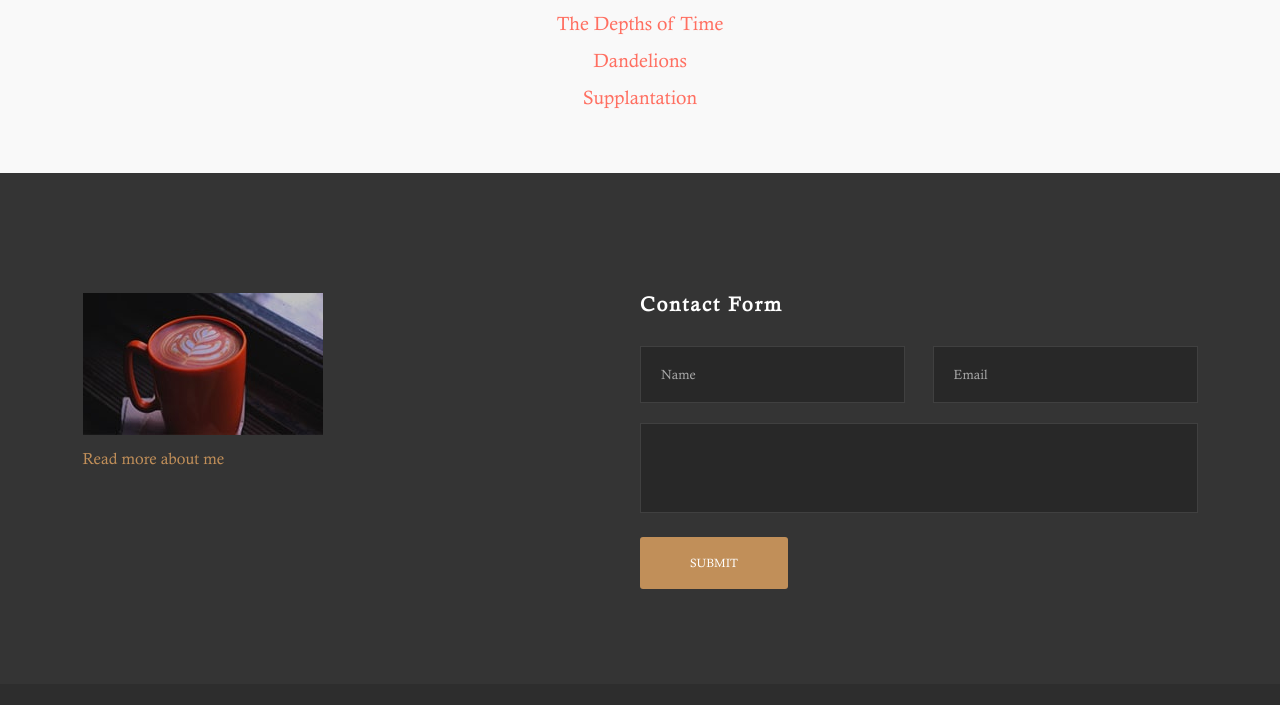
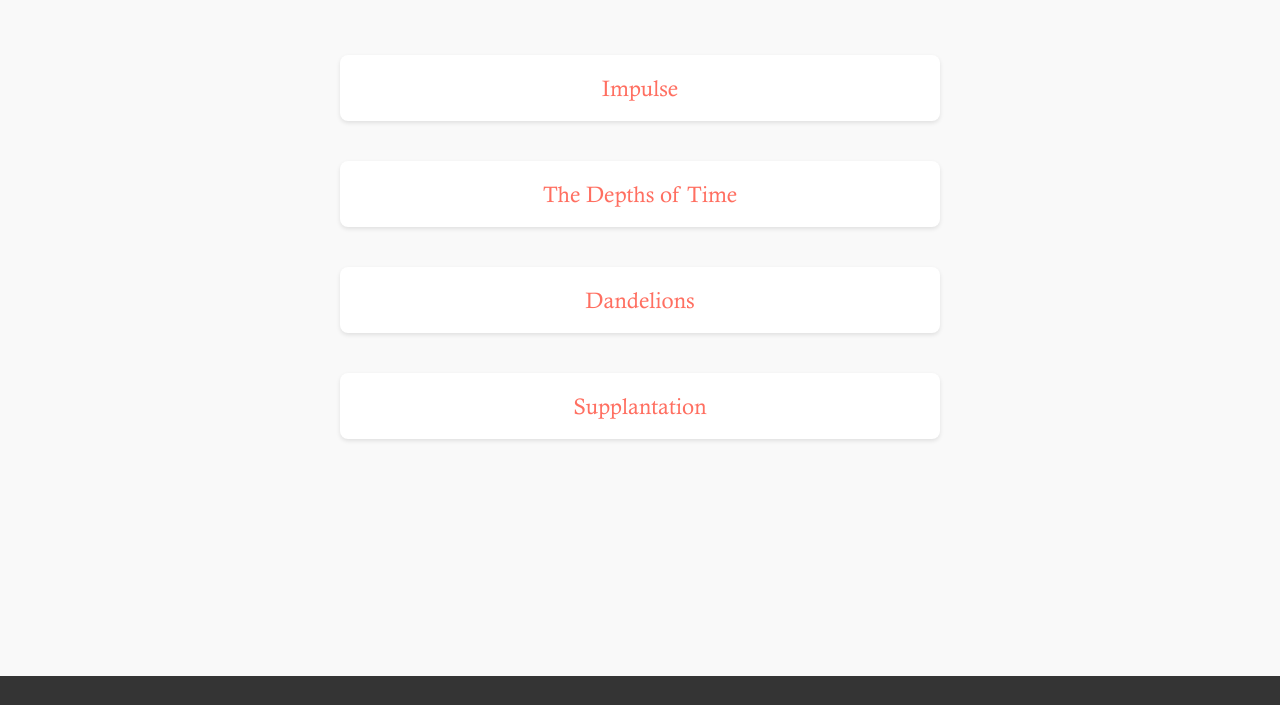
Before and after one commit to sinisijacob/sinisijacob.github.io, a plain HTML site: page short-stories.html in a window 1280 px wide. Shown: the part 264-969 px from the top of the page. Drawn offline with Linux system fonts and the light colour scheme.

Commit message:
Better styling for short stories list

```diff
--- a/css/style.css
+++ b/css/style.css
@@ -825,9 +825,10 @@
       /* Short Stories Section */
 .fh5co-short-stories {
   background-color: #f9f9f9; /* Light background to match the site's theme */
-  padding: 50px 20px;
+  padding: 100px 20px; /* Increased padding to make the section taller */
   text-align: center;
   margin-top: 100px; /* Add spacing to position it just below the navigation */
+  min-height: 80vh; /* Ensure the section takes up most of the viewport height */
 }
 
 .fh5co-short-stories .site-container {
@@ -838,7 +839,7 @@
 .fh5co-short-stories h2.universal-h2 {
   font-size: 2.5rem;
   color: #333;
-  margin-bottom: 30px;
+  margin-bottom: 60px; /* Increased margin for more spacing */
   text-transform: uppercase;
   letter-spacing: 2px;
   position: relative;
@@ -856,18 +857,31 @@
 .short-stories-list {
   list-style: none;
   padding: 0;
-  margin: 0;
+  margin: 0 auto;
+  max-width: 600px; /* Center the list with a max width */
 }
 
 .short-stories-list li {
-  margin: 15px 0;
+  margin: 40px 0; /* Increased spacing between items */
+  padding: 20px; /* Add padding to each item */
+  background-color: #ffffff; /* White background for each item */
+  border-radius: 8px; /* Rounded corners */
+  box-shadow: 0 2px 4px rgba(0, 0, 0, 0.1); /* Subtle shadow */
+  transition: transform 0.3s ease, box-shadow 0.3s ease; /* Hover effect */
+}
+
+.short-stories-list li:hover {
+  transform: translateY(-2px); /* Slight lift on hover */
+  box-shadow: 0 4px 8px rgba(0, 0, 0, 0.15); /* Enhanced shadow on hover */
 }
 
 .short-stories-list a {
-  font-size: 1.2rem;
+  font-size: 1.4rem; /* Larger font size */
   color: #ff6f61; /* Accent color */
   text-decoration: none;
   transition: color 0.3s ease;
+  display: block; /* Make the entire list item clickable */
+  font-weight: 500; /* Slightly bolder text */
 }
 
 .short-stories-list a:hover {
```
